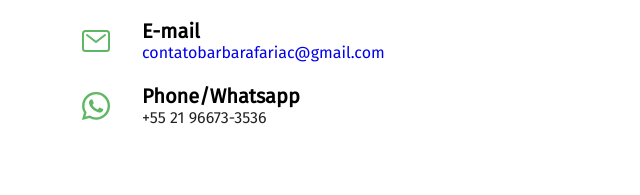
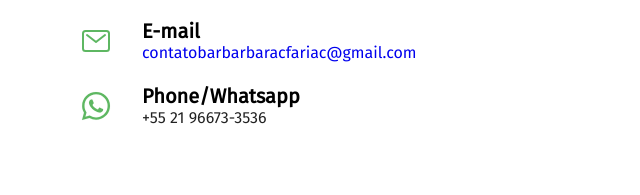
Before and after one commit to CaioCastello/portf-lio, a plain HTML site: page index.html in a window 1280 px wide. Shown: the part 4464-4659 px from the top of the page, 0-640 px from the left. Drawn offline with nearby package versions, Linux system fonts and the light colour scheme.

Commit message:
Update index.html

```diff
--- a/index.html
+++ b/index.html
@@ -906,7 +906,7 @@
                         <ion-icon name="mail-outline"></ion-icon>
                         <div class="info">
                             <div class="head">E-mail</div>
-                            <div class="resposta"><a href="mailto:contatobarbarafariac@gmail.com">contatobarbarafariac@gmail.com</a></div>
+                            <div class="resposta"><a href="mailto:contatobarbarbaracfariac@gmail.com">contatobarbarbaracfariac@gmail.com</a></div>
                         </div>
                     </div>
                     <div class="row">
```
